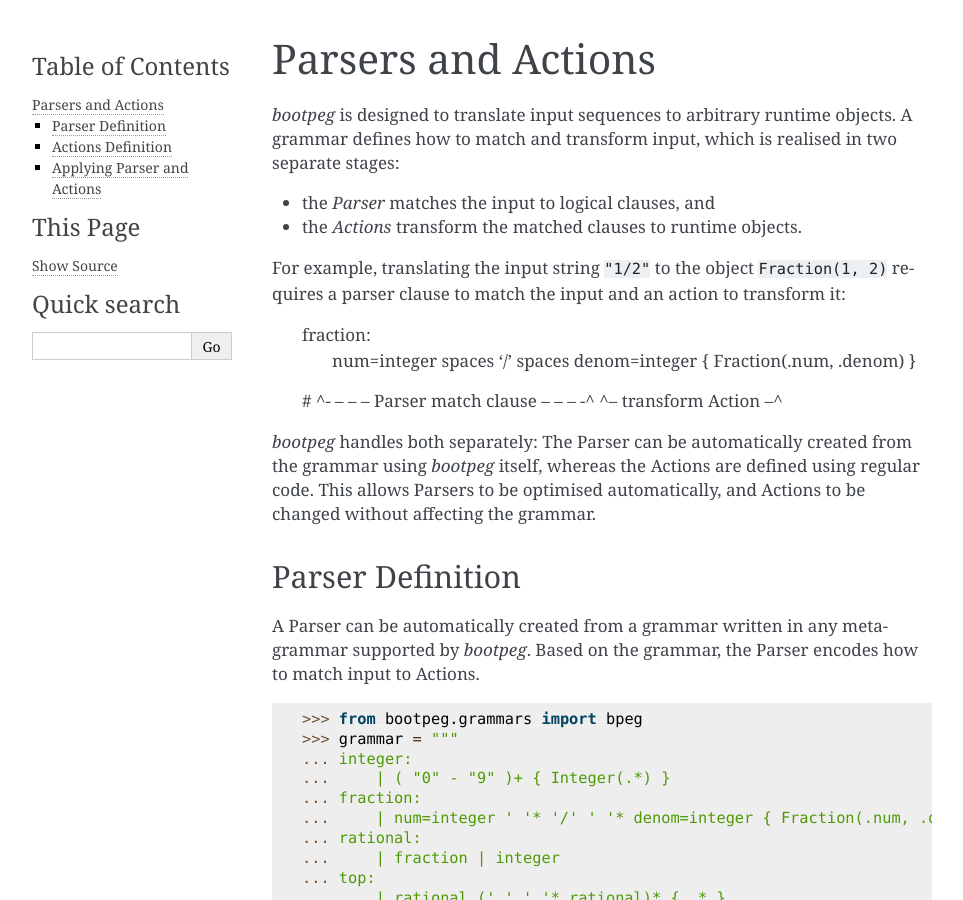
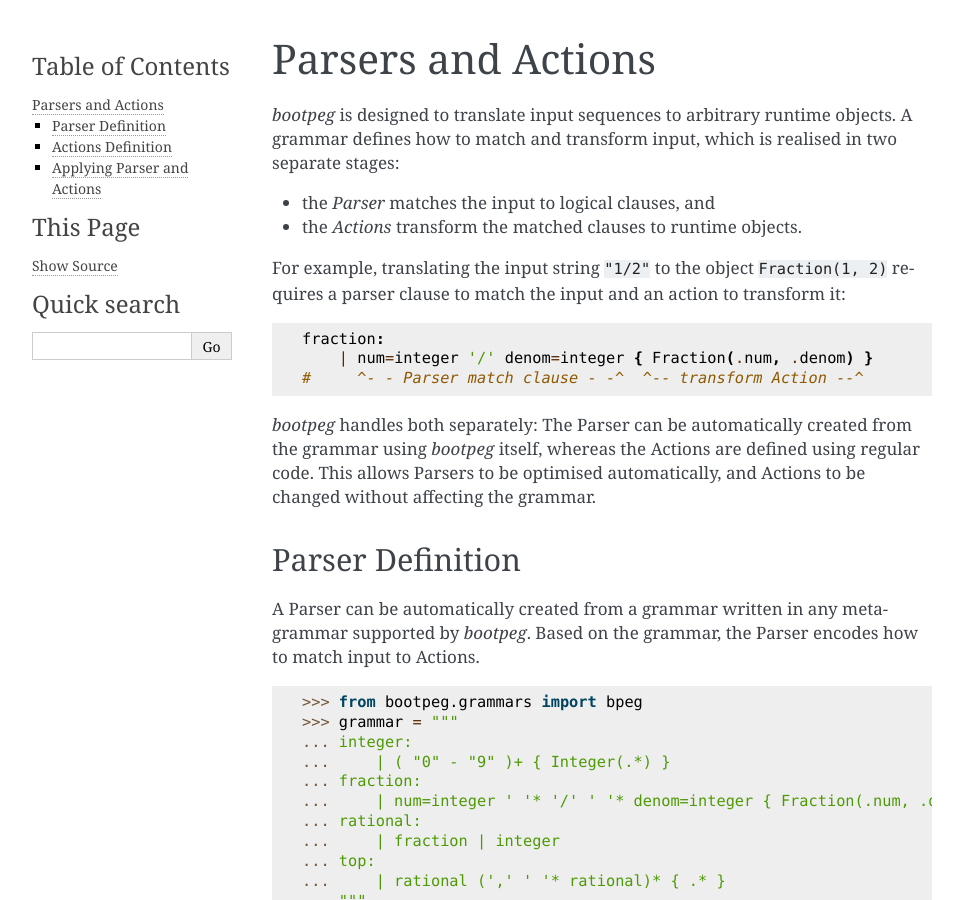
Before and after one commit to maxfischer2781/bootpeg, a Sphinx documentation site: the page built from docs/source/parse_actions.rst, in a window 1280 px wide and 900 px high. Shown: the whole window, without its empty margins (148-1111 px from the left). Built offline with Sphinx 7.4.7, drawn with Linux system fonts in a browser that asks for light colours.

Commit message:
docs fixes

```diff
--- a/docs/index.rst
+++ b/docs/index.rst
@@ -23,10 +23,10 @@
 
 .. toctree::
    :maxdepth: 1
-   :caption: Builtin Grammars
+   :caption: Builtin Meta Grammars
    :hidden:
 
-   source/bpeg
+   source/grammar_bpeg
    source/grammar_peg
 
 `bootpeg` is a PEG parser for creating parsers – including itself.
--- a/docs/source/parse_actions.rst
+++ b/docs/source/parse_actions.rst
@@ -10,11 +10,11 @@
 * the *Actions* transform the matched clauses to runtime objects.
 
 For example, translating the input string ``"1/2"`` to the object ``Fraction(1, 2)``
-requires a parser clause to match the input and an action to transform it:
+requires a parser clause to match the input and an action to transform it::
 
     fraction:
-        | num=integer spaces '/' spaces denom=integer { Fraction(.num, .denom) }
-    #     ^- -- -- -- Parser match clause -- -- -- -^  ^-- transform Action --^
+        | num=integer '/' denom=integer { Fraction(.num, .denom) }
+    #     ^- - Parser match clause - -^  ^-- transform Action --^
 
 `bootpeg` handles both separately:
 The Parser can be automatically created from the grammar using `bootpeg` itself,
```
Also changed, not shown: docs/source/grammar_bpeg.rst (renamed from docs/source/bpeg.rst, +9 -2 lines).
